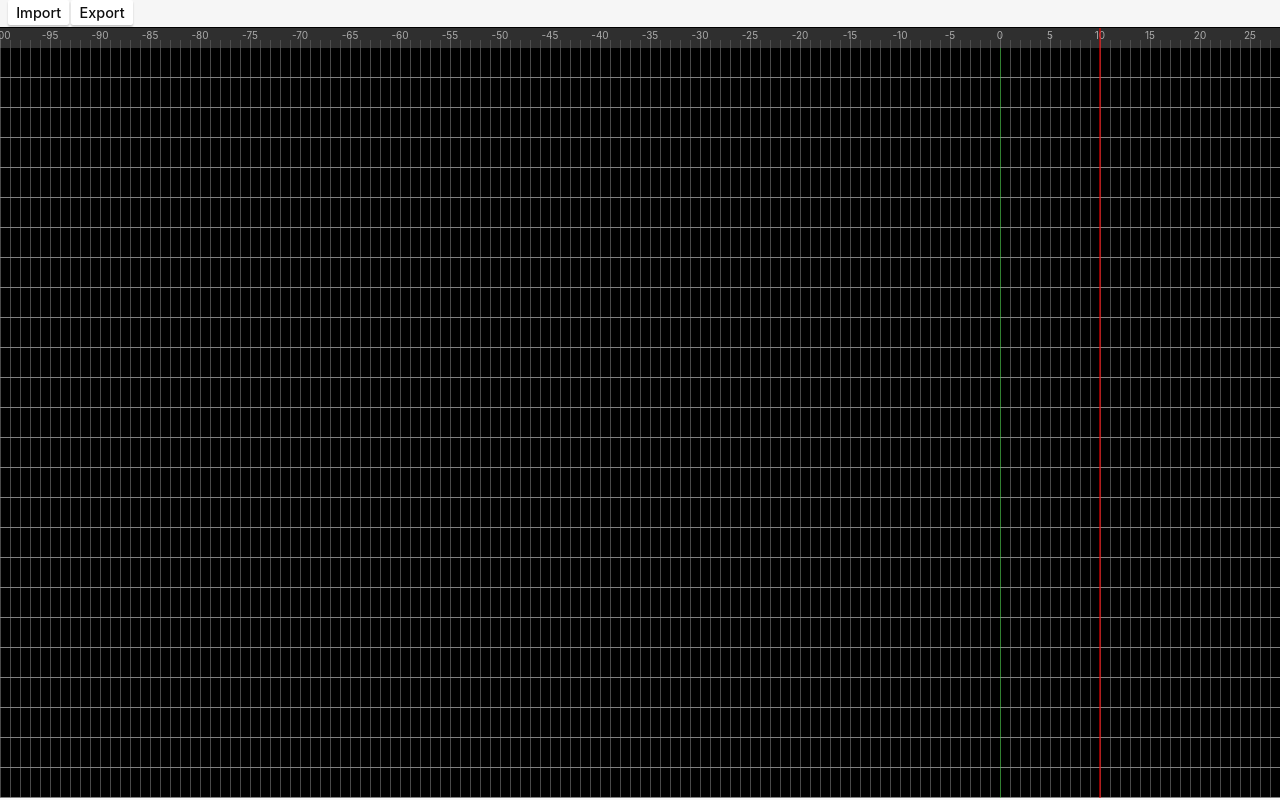
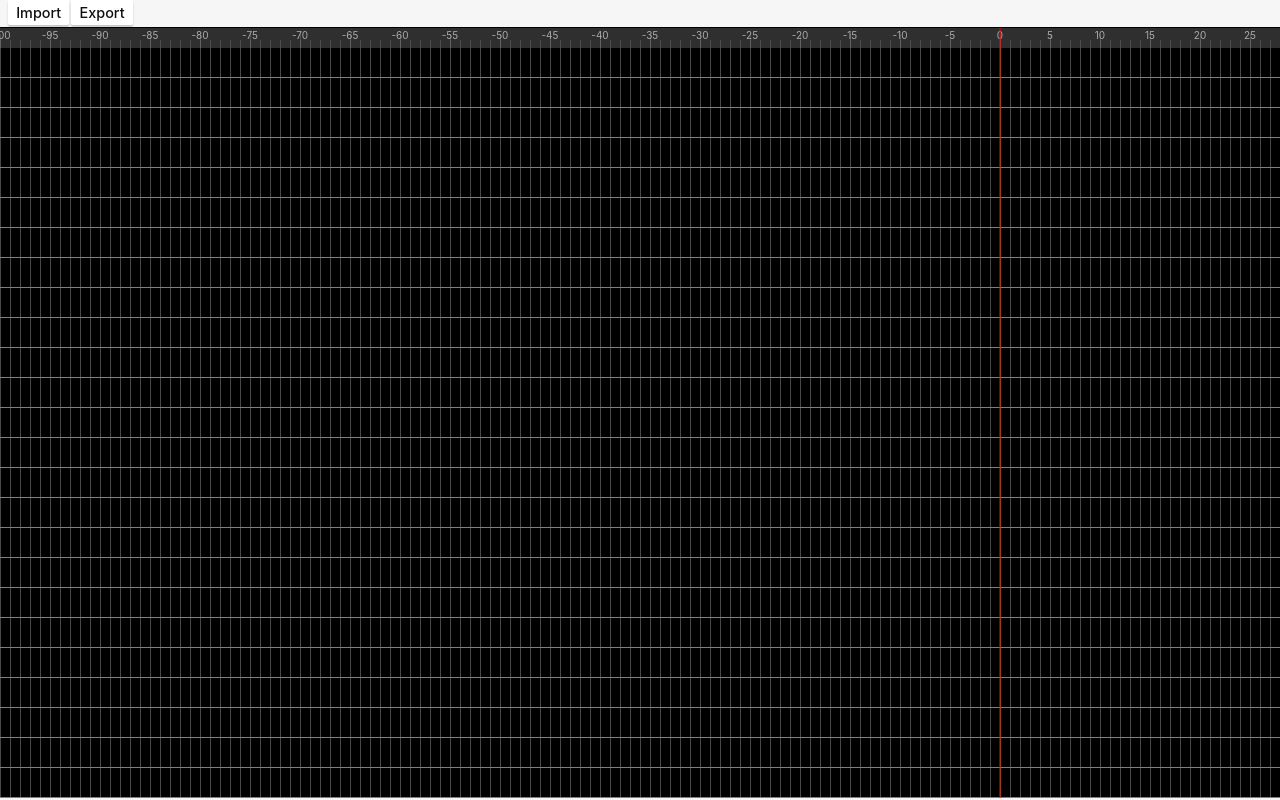
Before and after one commit to 7wai7/tauri-digital-audio-workstation, a React (Vite) app: page / in a window 1280 px wide. Built offline with nearby package versions, Linux system fonts and the light colour scheme.

Commit message:
refactoring

```diff
--- a/src/components/timeline/Playhead.tsx
+++ b/src/components/timeline/Playhead.tsx
@@ -1,7 +1,7 @@
 import { useEffect, useState } from "react";
 import { useGlobalStore } from "../../stores/store";
 import { TIMELINE_OFFSET } from "../../constants";
-import { audioService } from "../../services/AudioService";
+import { audioEngine } from "../../services/AudioEngine";
 
 interface Props {
     timelineRef: React.RefObject<HTMLDivElement | null>
@@ -18,7 +18,7 @@ export default function Playhead({ timelineRef }: Props) {
 
         function tick() {
             if (useGlobalStore.getState().isPlaying) {
-                const time = audioService.getCurrentTime();
+                const time = audioEngine.getCurrentTime();
                 setCurrentTime(time);
             }
 
@@ -53,7 +53,7 @@ export default function Playhead({ timelineRef }: Props) {
                 setCurrentTime(time);
 
                 if (useGlobalStore.getState().isPlaying) {
-                    audioService.seek(
+                    audioEngine.seek(
                         Object.values(useGlobalStore.getState().clips),
                         time
                     );
--- a/src/components/timeline/TimeRuler.tsx
+++ b/src/components/timeline/TimeRuler.tsx
@@ -2,7 +2,7 @@ import { useMemo, useState } from "react";
 import { useGlobalStore } from "../../stores/store";
 import { generateMarks } from "../../utils";
 import { TIMELINE_OFFSET } from "../../constants";
-import { audioService } from "../../services/AudioService";
+import { audioEngine } from "../../services/AudioEngine";
 
 interface Props {
     timelineRef: React.RefObject<HTMLDivElement | null>
@@ -44,7 +44,7 @@ export default function TimeRuler({ timelineRef }: Props) {
                 setCurrentTime(time);
 
                 if (useGlobalStore.getState().isPlaying) {
-                    audioService.seek(
+                    audioEngine.seek(
                         Object.values(useGlobalStore.getState().clips),
                         time
                     );
--- a/src/components/timeline/Timeline.css
+++ b/src/components/timeline/Timeline.css
@@ -43,7 +43,7 @@
   z-index: 1000;
   top: 0;
   bottom: 0;
-  width: 20px;
+  width: 12px;
   transform: translateX(-50%);
   cursor: pointer;
 }
--- a/src/services/AudioService.ts
+++ b/src/services/AudioEngine.ts
@@ -1,6 +1,6 @@
 import { readFile } from "@tauri-apps/plugin-fs";
 
-class AudioService {
+class AudioEngine {
     private ctx = new AudioContext();
     private playStartTime = 0;
     private sources: AudioBufferSourceNode[] = [];
@@ -68,4 +68,4 @@ class AudioService {
     }
 }
 
-export const audioService = new AudioService();
+export const audioEngine = new AudioEngine();
--- /dev/null
+++ b/src/services/ProjectService.ts
@@ -0,0 +1,102 @@
+class ProjectService {
+
+    copy(clips: Record<string, Clip>, selectedIds: Set<string>): Clip[] {
+        return Array.from(selectedIds).map(id => ({
+            ...clips[id]
+        }));
+    }
+
+    paste(
+        clips: Record<string, Clip>,
+        tracks: Record<string, Track>,
+        clipboard: Clip[]
+    ): {
+        clips: Record<string, Clip>;
+        tracks: Record<string, Track>;
+        selectedClipsIds: Set<string>;
+    } {
+        const newClips = { ...clips };
+        const newTracks = { ...tracks };
+        const selectedClipsIds = new Set<string>();
+
+        for (const clip of clipboard) {
+            const id = crypto.randomUUID();
+
+            const newClip: Clip = {
+                ...clip,
+                id,
+                start: clip.start + 1,
+            };
+
+            newClips[id] = newClip;
+            selectedClipsIds.add(id);
+
+            const track = newTracks[newClip.trackId];
+
+            newTracks[newClip.trackId] = {
+                ...track,
+                clipIds: [...track.clipIds, id],
+            };
+        }
+
+        return {
+            clips: newClips,
+            tracks: newTracks,
+            selectedClipsIds
+        };
+    }
+
+    moveClip(tracks: Record<string, Track>, clips: Record<string, Clip>, toTrackId: string, clipId: string, start: number) {
+        const clip = clips[clipId];
+        if (!clip) return { tracks, clips };
+
+        const fromTrackId = clip.trackId;
+
+        if (fromTrackId === toTrackId && clip.start === start) {
+            return { tracks, clips };
+        }
+
+        const nextTracks = { ...tracks };
+
+        if (fromTrackId !== toTrackId) {
+            const fromTrack = nextTracks[fromTrackId];
+            nextTracks[fromTrackId] = {
+                ...fromTrack,
+                clipIds: fromTrack.clipIds.filter(id => id !== clipId),
+            };
+
+            const toTrack = nextTracks[toTrackId];
+            nextTracks[toTrackId] = {
+                ...toTrack,
+                clipIds: [...toTrack.clipIds, clipId],
+            };
+        }
+
+        const nextClips = {
+            ...clips,
+            [clipId]: {
+                ...clip,
+                start,
+                trackId: toTrackId,
+            },
+        };
+
+        return {
+            tracks: nextTracks,
+            clips: nextClips,
+        };
+    }
+
+    calculateDuration(clips: Record<string, Clip>) {
+        let max = 0;
+
+        for (const clip of Object.values(clips)) {
+            const end = clip.start + clip.duration;
+            if (end > max) max = end;
+        }
+
+        return max;
+    }
+}
+
+export const projectService = new ProjectService();
--- a/src/stores/store.ts
+++ b/src/stores/store.ts
@@ -2,7 +2,8 @@ import { create } from "zustand";
 import { storeMock } from "../data/__mock__";
 import { TIMELINE_OFFSET } from "../constants";
 import { clamp } from "../utils";
-import { audioService } from "../services/AudioService";
+import { audioEngine } from "../services/AudioEngine";
+import { projectService } from "../services/ProjectService";
 
 type Store = {
     tracks: Record<string, Track>;
@@ -46,13 +47,13 @@ export const useGlobalStore = create<Store>((set, get) => ({
     isPlaying: false,
     play: async () => {
         if (get().isPlaying) return;
-        await audioService.play(Object.values(get().clips), get().currentTime);
+        await audioEngine.play(Object.values(get().clips), get().currentTime);
         set({ isPlaying: true })
     },
 
     stop: () => {
         if (!get().isPlaying) return;
-        audioService.stop()
+        audioEngine.stop()
         set({ isPlaying: false })
     },
 
@@ -114,107 +115,36 @@ export const useGlobalStore = create<Store>((set, get) => ({
     zoom: 10,
     duration: 100,
     calculateDuration: () =>
-        set((state) => {
-            let max = 0;
+        set((state) => ({ duration: projectService.calculateDuration(state.clips) })),
 
-            for (const clip of Object.values(state.clips)) {
-                const end = clip.start + clip.duration;
-                if (end > max) max = end;
-            }
-
-            return { duration: max };
-        }),
-
-    currentTime: 10,
+    currentTime: 0,
     setCurrentTime: (value) => set({ currentTime: clamp(-TIMELINE_OFFSET, get().duration + TIMELINE_OFFSET, value) }),
 
     moveClip: (clipId, toTrackId, start) => {
-        set((state) => {
-            const clip = state.clips[clipId];
-            if (!clip) return state;
-
-            const fromTrackId = clip.trackId;
-
-            if (fromTrackId === toTrackId && clip.start === start) {
-                return state;
-            }
-
-            const nextTracks = { ...state.tracks };
-
-            if (fromTrackId !== toTrackId) {
-                const fromTrack = nextTracks[fromTrackId];
-                nextTracks[fromTrackId] = {
-                    ...fromTrack,
-                    clipIds: fromTrack.clipIds.filter(id => id !== clipId),
-                };
-
-                const toTrack = nextTracks[toTrackId];
-                nextTracks[toTrackId] = {
-                    ...toTrack,
-                    clipIds: [...toTrack.clipIds, clipId],
-                };
-            }
-
-            const nextClips = {
-                ...state.clips,
-                [clipId]: {
-                    ...clip,
-                    start,
-                    trackId: toTrackId,
-                },
-            };
-
-            return {
-                tracks: nextTracks,
-                clips: nextClips,
-            };
-        });
-
+        set((state) => projectService.moveClip(state.tracks, state.clips, toTrackId, clipId, start));
         get().calculateDuration();
     },
 
     clipboard: [],
-    copySelectedClips: () =>
-        set((state) => {
-            const clips = Array.from(state.selectedClipsIds).map(id => ({
-                ...state.clips[id]
-            }));
+    copySelectedClips: () => {
+        const state = get();
+        const clipboard = projectService.copy(state.clips, state.selectedClipsIds);
+        set({ clipboard });
+    },
 
-            return { clipboard: clips };
-        }),
+    pasteClips: () => {
+        const state = get();
+        if (state.clipboard.length === 0) return;
 
-    pasteClips: () =>
-        set((state) => {
-            if (state.clipboard.length === 0) return {};
+        const result = projectService.paste(
+            state.clips,
+            state.tracks,
+            state.clipboard
+        );
 
-            const newClips = { ...state.clips };
-            const newTracks = { ...state.tracks };
-            const selectedClipsIds = new Set<string>();
+        set(result);
 
-            for (const clip of state.clipboard) {
-                const id = crypto.randomUUID();
-
-                const newClip = {
-                    ...clip,
-                    id,
-                    start: clip.start + 1,
-                };
-
-                newClips[id] = newClip;
-                selectedClipsIds.add(id);
-
-                const track = newTracks[newClip.trackId];
-
-                newTracks[newClip.trackId] = {
-                    ...track,
-                    clipIds: [...track.clipIds, id],
-                };
-            }
-
-            return {
-                clips: newClips,
-                tracks: newTracks,
-                selectedClipsIds,
-            };
-        }),
+        const duration = projectService.calculateDuration(get().clips);
+        set({ duration });
+    }
 }));
```
